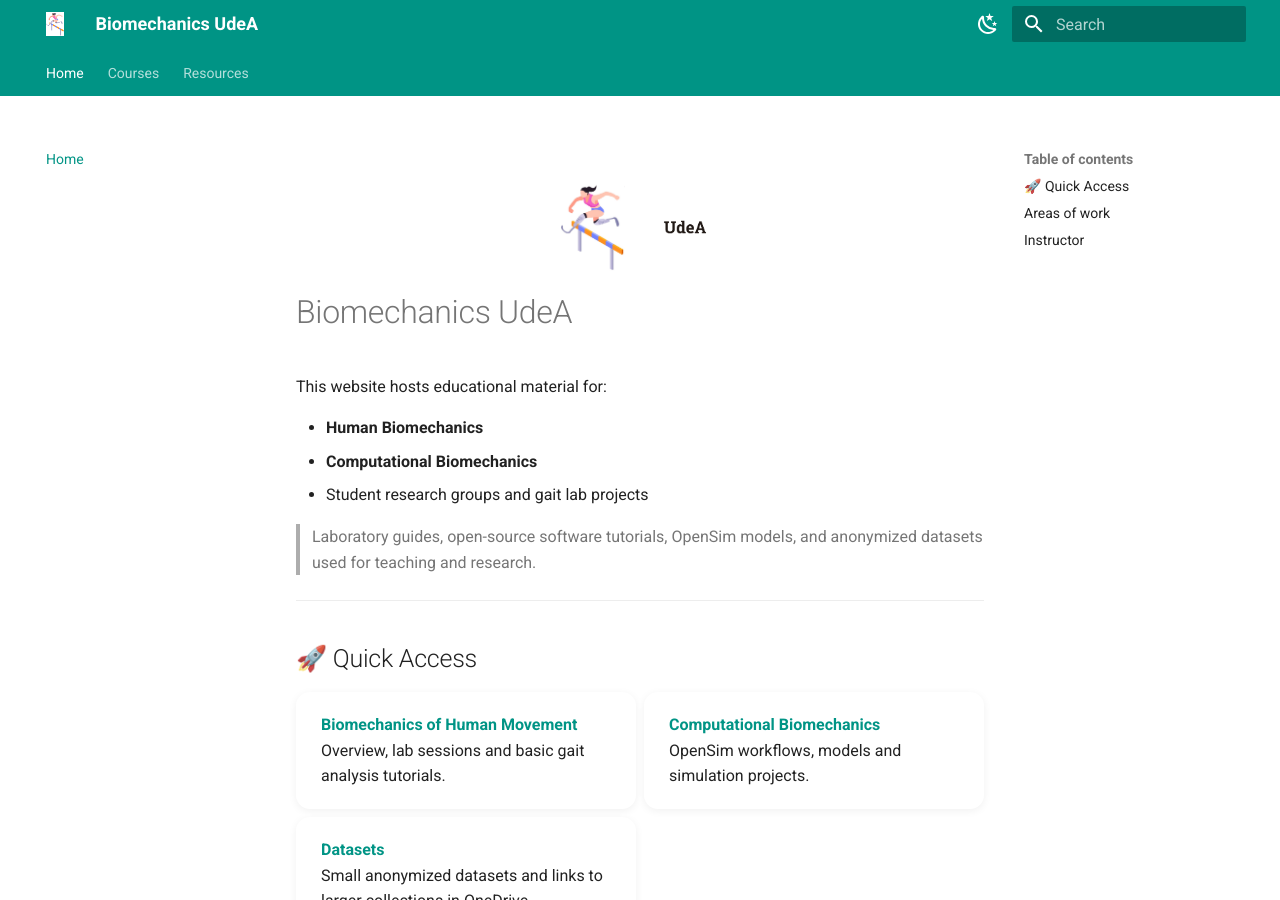
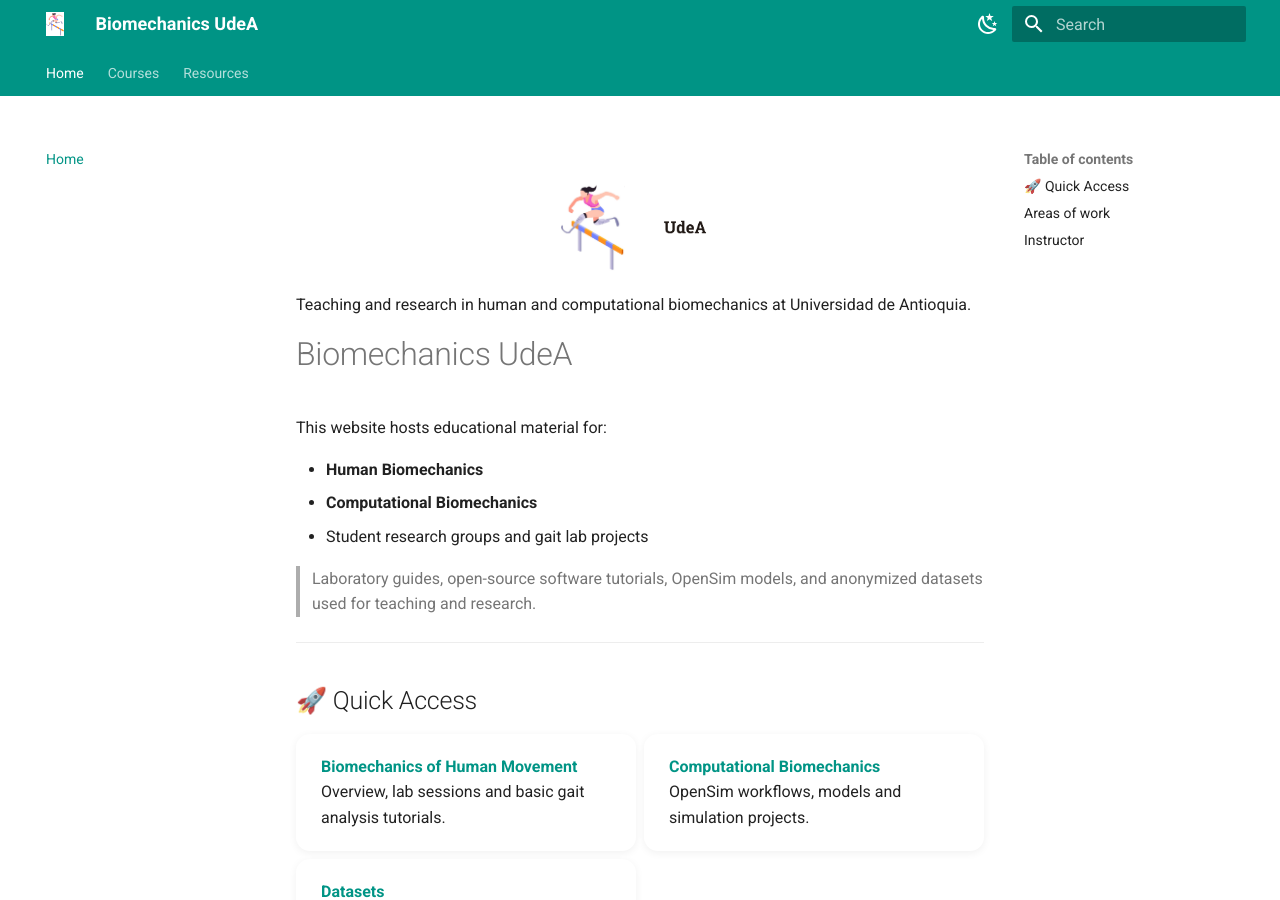
Before and after one commit to julianauribep-glitch/biomechanics-udea, an MkDocs documentation site: the page built from docs/index.md, in a window 1280 px wide and 900 px high. Built offline with MkDocs 1.6.1 and Material for MkDocs 9.7.7, drawn with Linux system fonts in a browser that asks for light colours.

Commit message:
Revise hero section with logos and tagline
Updated the hero section with new layout and tagline.

```diff
--- a/docs/index.md
+++ b/docs/index.md
@@ -1,6 +1,11 @@
-<div class="hero-logos">
-  <img src="logo.jpg" alt="Biomechanics logo">
-  <img src="logo_udea.png" alt="UdeA logo">
+<div class="hero-landing">
+  <div class="hero-logos">
+    <img src="logo.jpg" class="hero-athlete" alt="Biomechanics logo">
+    <img src="logo_udea.png" class="hero-udea" alt="UdeA logo">
+  </div>
+  <p class="hero-tagline">
+    Teaching and research in human and computational biomechanics at Universidad de Antioquia.
+  </p>
 </div>
 
 # Biomechanics UdeA
```
